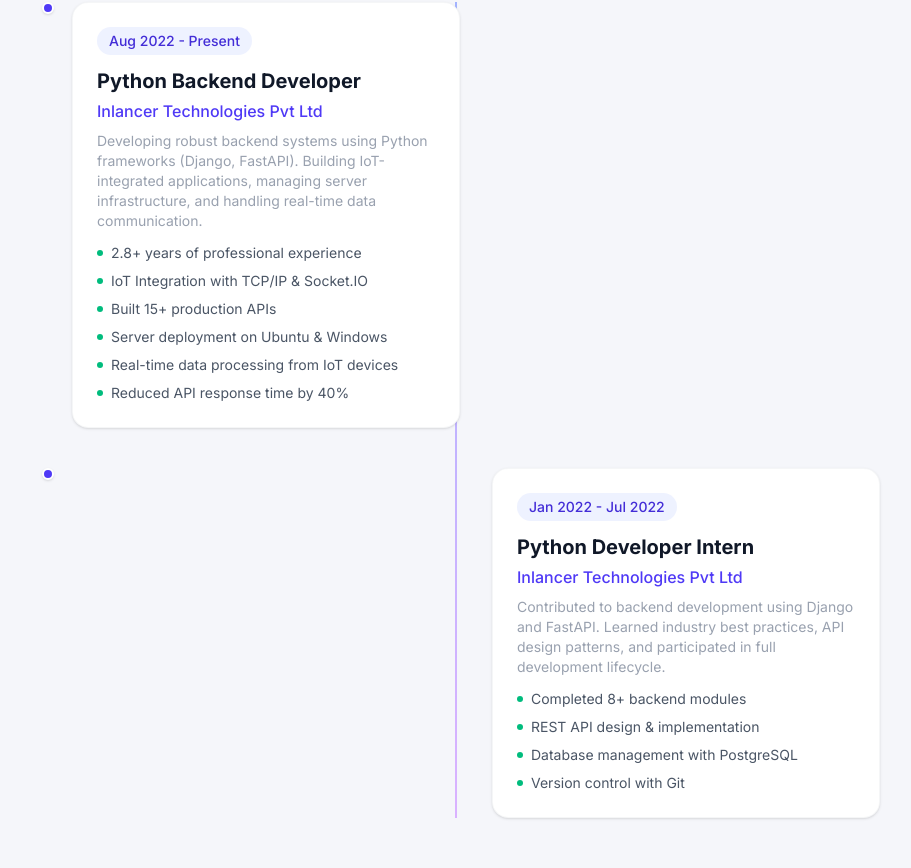
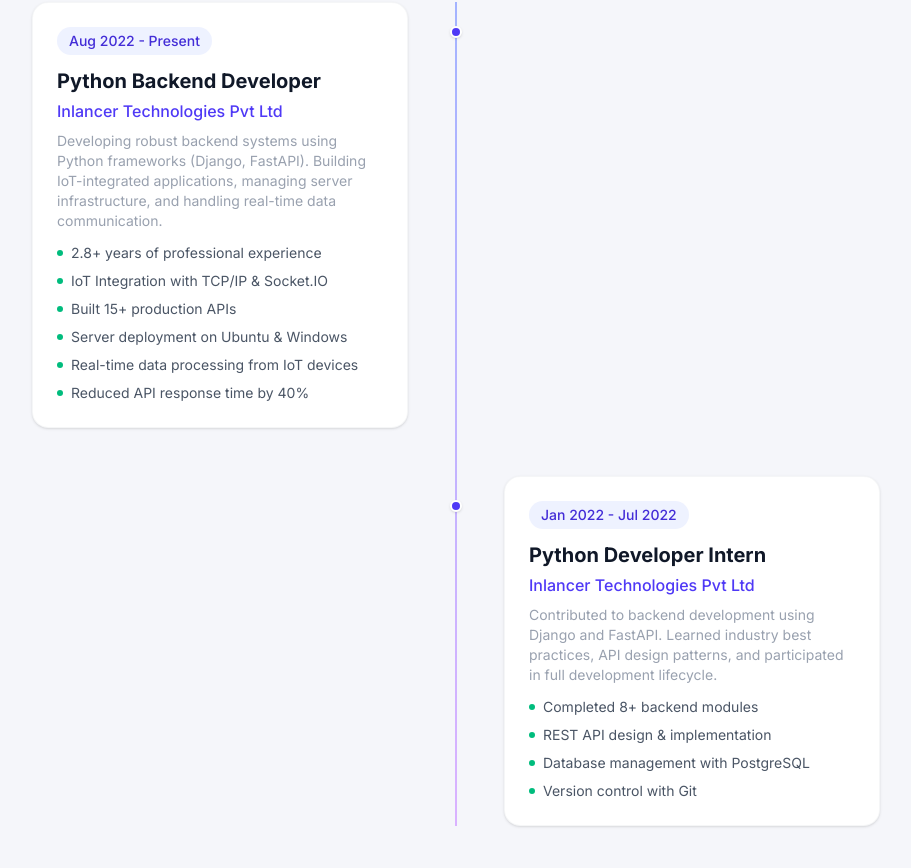
Before and after one commit to BoradDenish/portfolio, a React (Vite) app: page / in a window 1280 px wide. Shown: the part 5215-6083 px from the top of the page, without its empty margins (184-1095 px from the left). Built offline with nearby package versions, Linux system fonts and the light colour scheme.

Commit message:
design update

```diff
--- a/src/components/Experience.jsx
+++ b/src/components/Experience.jsx
@@ -13,14 +13,17 @@
         </div>
 
         <div className="relative">
-          <div className="absolute left-4 md:left-1/2 top-0 bottom-0 w-0.5 bg-gradient-to-b from-indigo-300 dark:from-indigo-500/40 to-purple-300 dark:to-purple-500/40 transform md:-translate-x-px"></div>
+          <div className="absolute left-4 md:left-1/2 top-0 bottom-0 w-0.5 bg-gradient-to-b from-indigo-300 dark:from-indigo-500/40 to-purple-300 dark:to-purple-500/40 transform md:-translate-x-1/2"></div>
 
-          {experience.map((exp, index) => (
-            <div key={index} className={`relative pl-10 mb-10 last:mb-0 ${isRevealed ? 'reveal revealed' : 'reveal'}`} style={{ transitionDelay: `${index * 200}ms` }}>
-              <div className="absolute left-2.5 w-3 h-3 bg-indigo-600 dark:bg-indigo-400 rounded-full border-2 border-white dark:border-slate-950 shadow z-10"></div>
+          {experience.map((exp, index) => {
+            const isEven = index % 2 === 0
+            return (
+              <div key={index} className={`relative pl-10 mb-10 md:mb-12 md:pl-0 md:flex md:items-start last:mb-0 ${isRevealed ? 'reveal revealed' : 'reveal'}`} style={{ transitionDelay: `${index * 200}ms` }}>
+                <div className="absolute left-2.5 md:left-1/2 top-6 w-3 h-3 bg-indigo-600 dark:bg-indigo-400 rounded-full border-2 border-white dark:border-slate-950 shadow z-10 transform md:-translate-x-1/2"></div>
 
-              <div className="md:grid md:grid-cols-2 md:gap-8">
-                <div className={`${index % 2 === 0 ? '' : 'md:order-2'}`}>
+                {isEven ? (
+                  <>
+                    <div className="md:w-1/2 md:pr-12">
                       <div className="bg-white dark:bg-slate-900 p-6 rounded-2xl shadow-sm card-hover text-left border border-gray-100/80 dark:border-gray-800 hover:border-indigo-200 dark:hover:border-indigo-500/20 transition-all">
                         <span className="inline-block px-3 py-1 bg-indigo-50 dark:bg-indigo-500/10 text-indigo-700 dark:text-indigo-400 rounded-full text-sm font-medium mb-3">{exp.period}</span>
                         <h3 className="text-xl font-bold text-gray-900 dark:text-white mb-1">{exp.role}</h3>
@@ -38,10 +41,34 @@
                         )}
                       </div>
                     </div>
-                <div className="hidden md:block"></div>
+                    <div className="hidden md:block md:w-1/2"></div>
+                  </>
+                ) : (
+                  <>
+                    <div className="hidden md:block md:w-1/2"></div>
+                    <div className="md:w-1/2 md:pl-12">
+                      <div className="bg-white dark:bg-slate-900 p-6 rounded-2xl shadow-sm card-hover text-left border border-gray-100/80 dark:border-gray-800 hover:border-indigo-200 dark:hover:border-indigo-500/20 transition-all">
+                        <span className="inline-block px-3 py-1 bg-indigo-50 dark:bg-indigo-500/10 text-indigo-700 dark:text-indigo-400 rounded-full text-sm font-medium mb-3">{exp.period}</span>
+                        <h3 className="text-xl font-bold text-gray-900 dark:text-white mb-1">{exp.role}</h3>
+                        <p className="text-indigo-600 dark:text-indigo-400 font-medium mb-2">{exp.company}</p>
+                        <p className="text-gray-400 dark:text-gray-400 text-sm mb-3">{exp.description}</p>
+                        {exp.highlights && (
+                          <ul className="space-y-2">
+                            {exp.highlights.map((highlight, i) => (
+                              <li key={i} className="text-sm text-gray-600 dark:text-gray-400 flex items-center gap-2">
+                                <span className="w-1.5 h-1.5 bg-emerald-500 rounded-full flex-shrink-0"></span>
+                                {highlight}
+                              </li>
+                            ))}
+                          </ul>
+                        )}
                       </div>
                     </div>
-          ))}
+                  </>
+                )}
+              </div>
+            )
+          })}
         </div>
       </div>
     </section>
```
Lines whose indentation alone changed are shown as unchanged.
